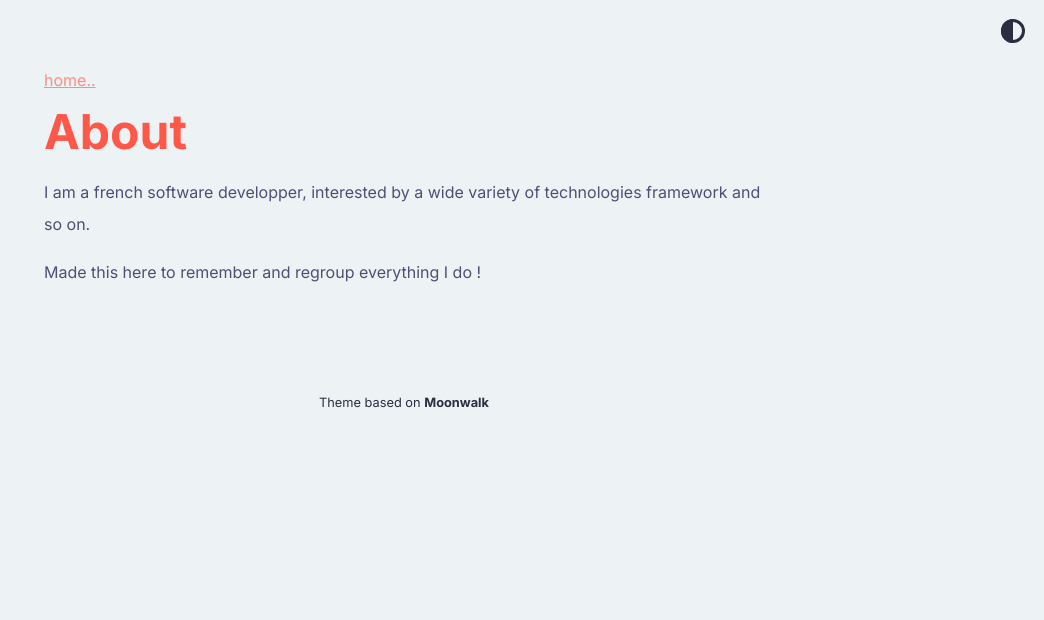
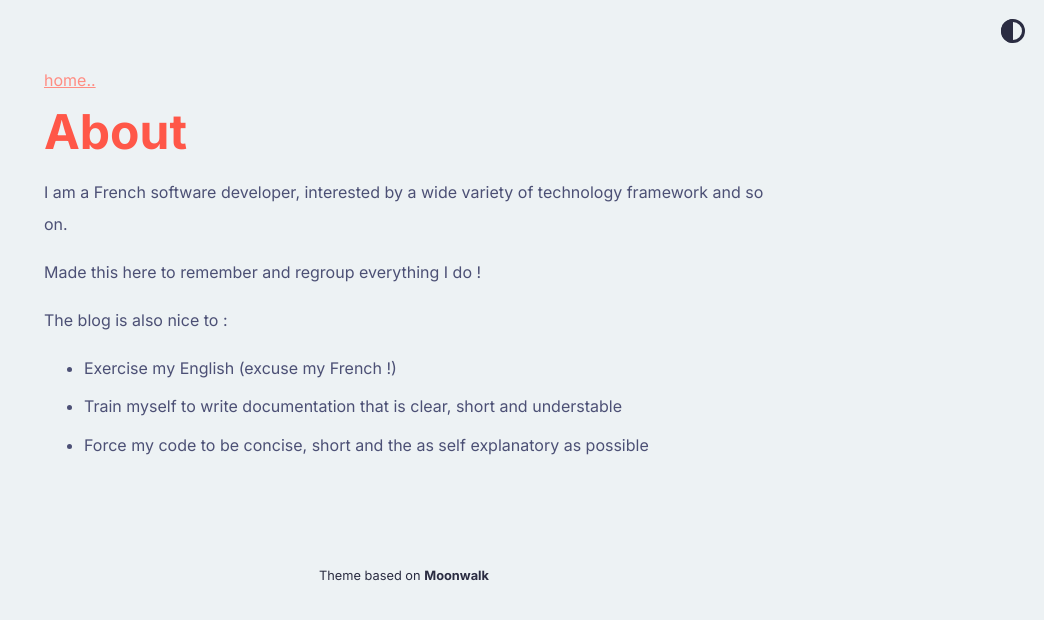
Before and after one commit to ndegheselle/blog.degheselle.fr, a Jekyll site: the page built from about.md, in a window 1280 px wide. Shown: the top 620 px of the page, without its empty margins (236-1280 px from the left). Built offline with Jekyll 4.4.1, drawn with Linux system fonts in a browser that asks for light colours.

Commit message:
Updated descr and about

```diff
--- a/_config.yml
+++ b/_config.yml
@@ -1,6 +1,6 @@
 title: Nicolas de gheselle
 description: > # description of the site (multiple lines allowed)
-  Description
+  Some projects I am working on and a blog for future me.
 
 name: de gheselle
 surname: Nicolas
@@ -17,7 +17,7 @@ theme_config:
   appearance_toggle: true # if appearance can be switched by user
   back_home_text: "home.." # customize text for homepage link in post layout
   date_format: "%Y-%m-%d" # customize how date is formatted
-  show_description: false # show blog description
+  show_description: true # show blog description
   show_navbar: true # show horizontal navbar
   show_footer: true # show footer links in home page,add in _data/home.yml
 
--- a/about.md
+++ b/about.md
@@ -3,6 +3,11 @@ layout: post
 title: About
 ---
 
-I am a french software developper, interested by a wide variety of technologies framework and so on.
+I am a French software developer, interested by a wide variety of technology framework and so on.
 
 Made this here to remember and regroup everything I do !
+
+The blog is also nice to :
+- Exercise my English (excuse my French !)
+- Train myself to write documentation that is clear, short and understable
+- Force my code to be concise, short and the as self explanatory as possible
```
